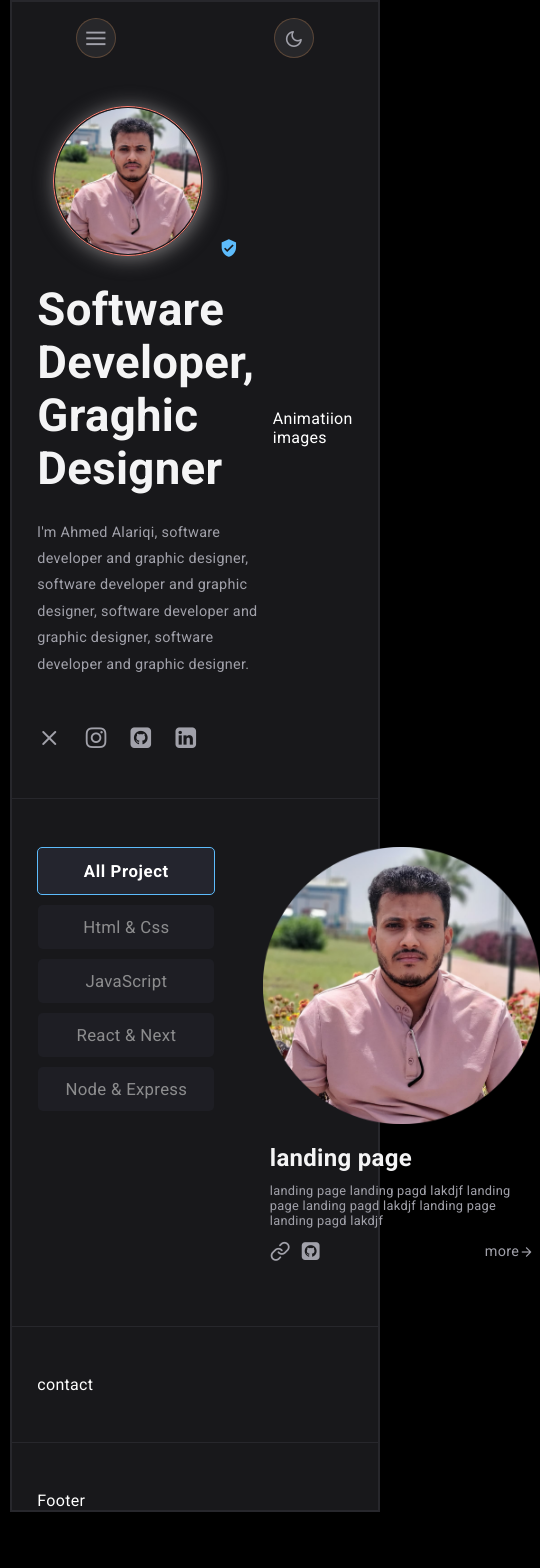
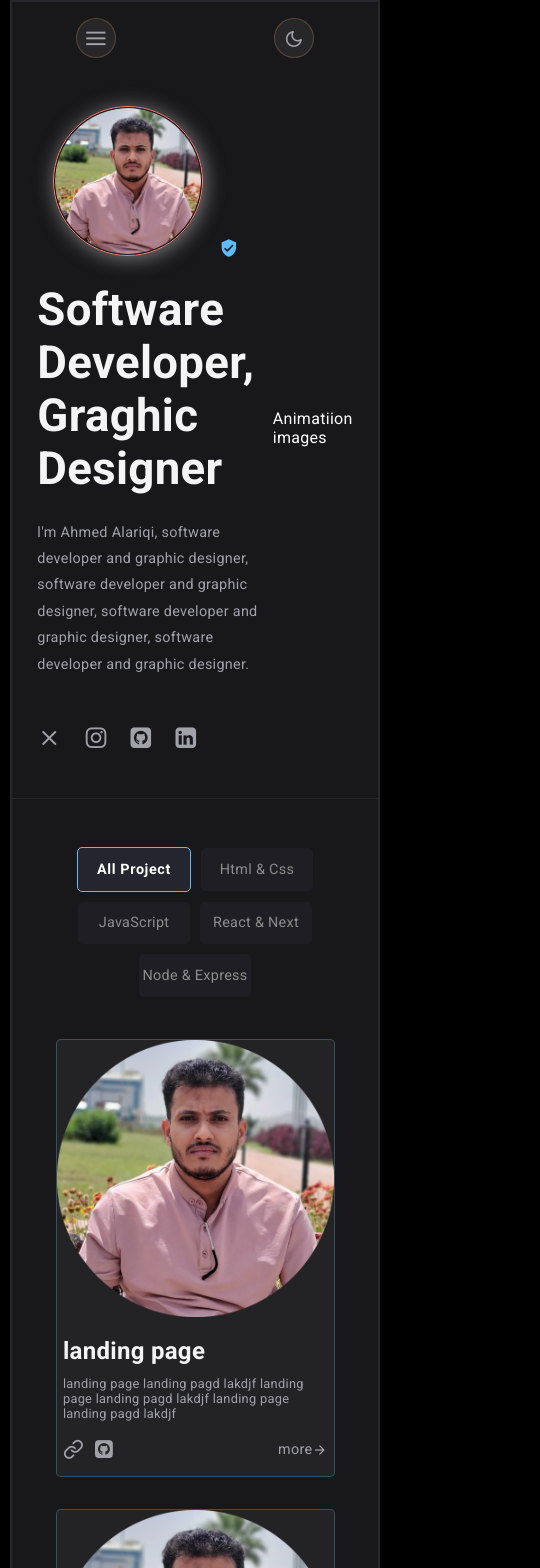
Before and after one commit to AhmedAlariqi97/my-portfolio, a React (Vite) app: page / in a window 390 px wide. Shown: the top 1568 px of the page, 540 px wide, since content can reach past the window. Before the commit the page ends 1512 px from the top, so only its background shows below. Built offline with nearby package versions, Linux system fonts and the light colour scheme.

Commit message:
add main section

```diff
--- a/src/components/3-main/Main.jsx
+++ b/src/components/3-main/Main.jsx
@@ -11,8 +11,10 @@ const Main = () => {
         <button>Node & Express</button>
       </section>
 
-      <section className='right-section'>
-        <article className='card'>
+      <section className='right-section flex'>
+        {["aa", "bb", "cc", "1", "7"].map((item) => {
+          return (
+            <article key={item} className='card'>
               <img src='./ahmed-cir.png' alt='' width={277} />
               <div className='box' style={{width: "277px"}}>
                 <h2 className='title'>landing page</h2>
@@ -27,6 +29,8 @@ const Main = () => {
                 </div>
               </div>
             </article>
+          )
+        })}
       </section>
     </main>
   )
--- a/src/components/3-main/main.css
+++ b/src/components/3-main/main.css
@@ -4,10 +4,11 @@ content file
 ==============================================
 
 1.Left Section Main Design
-2.Right Section Main Design */
+2.Right Section Main Design
+3.Responsive (media query) */
 
 main.flex {
-    gap: 3rem;
+    gap: 2.5rem;
     align-items: start;
 }
 
@@ -27,10 +28,11 @@ main section.left-section.flex button {
     text-transform: capitalize;
     border-radius: 5px;
     opacity: .5;
+    transition: .4s;
  }
  main section.left-section.flex button:hover {
     opacity: 1;
-    transition: .4s;
+
  }
  main section.left-section.flex button.active {
     opacity: 1;
@@ -47,8 +49,31 @@ main section.left-section.flex button {
 /* ===========================================
 2.Right Section Main Desigh
 ==============================================*/
-main section.right-section {
+main section.right-section.flex {
     /* flex-grow: 1; */
+    justify-content: center;
+    flex-wrap: wrap;
+    /* gap: 16px; */
+    column-gap: 16px;
+    row-gap: 2rem;
+}
+main .right-section .card {
+    border: 1px solid rgba(93, 188, 252, .3);
+    border-radius: 5px;
+    transition: .4s;
+    background-image: linear-gradient(
+        rgba(255,255,255,0.05),
+        rgba(255,255,255,0.05));
+}
+main .right-section .card:hover {
+    border: 1px solid var(--blue);
+    cursor: pointer;
+    rotate: 1deg;
+    scale: 1.01;
+
+}
+main .right-section .card img {
+    border-radius: 5px;
 }
 main .right-section .card .box {
     padding: 1rem 0.4rem;
@@ -60,7 +85,7 @@ main .right-section .card .box .sub-title {
     color: var(--subtitle);
     font-size: 0.8rem;
     margin-top: 0.7rem;
-    margin-bottom: 0.8rem;
+    margin-bottom: 1.1rem;
 }
 main .right-section .card .box .icons {
     justify-content: space-between;
@@ -93,3 +118,28 @@ main .card .icons .more:hover {
 main .card .icons .more span {
     align-self: self-end;
 }
+
+
+
+
+/* ===========================================
+3.Responsive (media query)
+==============================================*/
+@media (max-width: 600px) {
+    main.flex {
+        flex-direction: column;
+        gap: 2.64rem;
+        align-items: center;
+    }
+    main section.left-section.flex {
+        flex-direction: row;
+        flex-wrap: wrap;
+        justify-content: center;
+        gap: 10px;
+    }
+    main section.left-section.flex button {
+        width: 7rem;
+        padding: 0.8rem 0;
+        font-size: .9rem;
+    }
+  }
```
Lines whose indentation alone changed are shown as unchanged.
